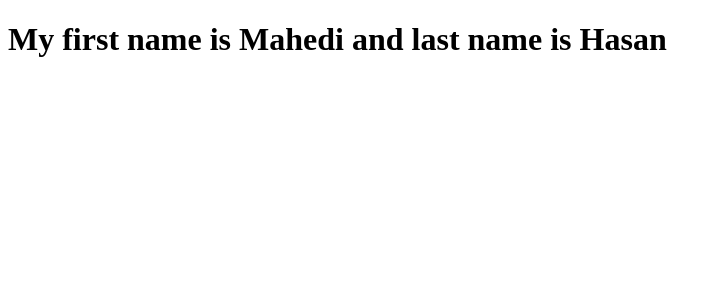
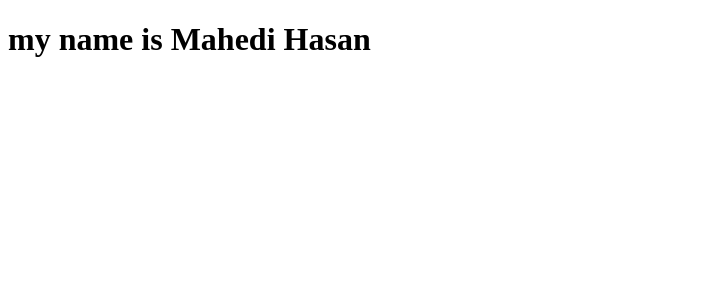
Before and after one commit to AnwarHossainSR/React-Test, a React (Create React App) app: page / in a window 1280 px wide. Shown: the top 300 px of the page, without its empty margins (0-721 px from the left). Built offline with nearby package versions, Linux system fonts and the light colour scheme.

Commit message:
short cut for useContext

```diff
--- a/src/component/ComB.jsx
+++ b/src/component/ComB.jsx
@@ -1,9 +1,14 @@
-import React from 'react'
-import ComC from './ComC';
+import React,{useContext} from 'react'
+import {FirstName,LastName} from '../App'
+//import ComC from './ComC';
+
 const ComB = () => {
+    const fname = useContext(FirstName)
+    const lname = useContext(LastName)
     return (
         <div>
-            <ComC />
+            <h1>my name is {fname} {lname}</h1>
+            {/* <ComC /> */}
         </div>
     )
 }
```
